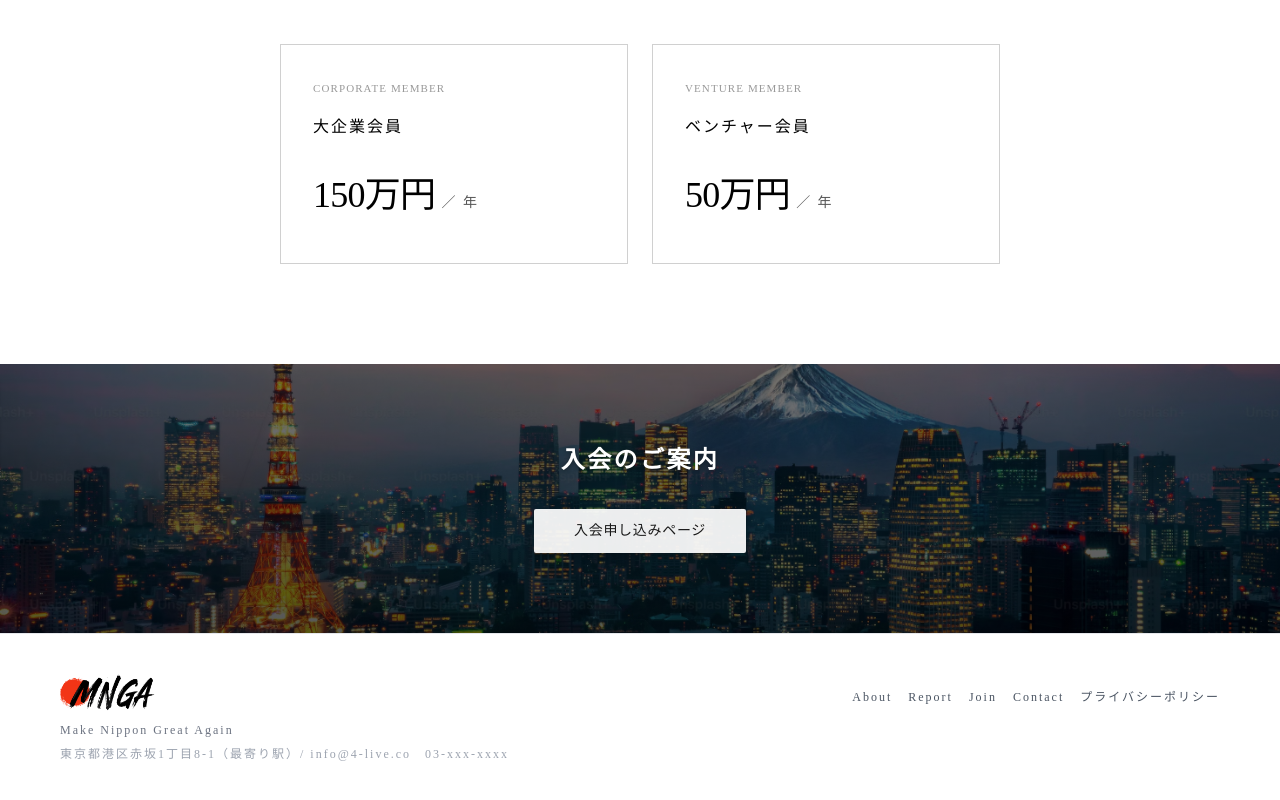
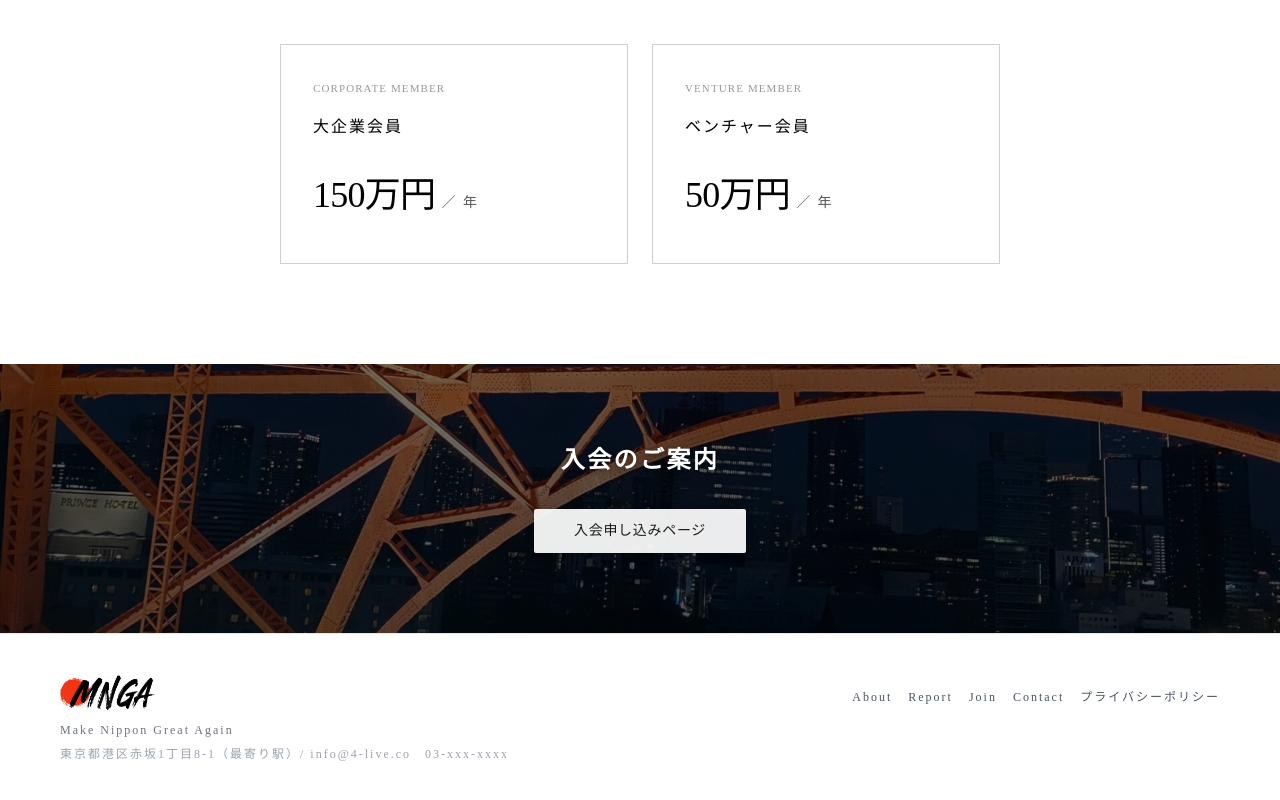
Before and after one commit to ikenoya1622-dotcom/mnga-homepage, a React (Vite) app: page /join in a window 1280 px wide. Shown: the part 674-1474 px from the top of the page. Built offline with nearby package versions, Linux system fonts and the light colour scheme; no server answers; a web font is replaced by a local one.

Commit message:
style: use 東京タワー背景.webp for 入会のご案内 CTA background
Swap tokyo-bg.jpg for the supplied webp asset. WebP cuts the
payload from ~830KB to ~270KB.

Co-Authored-By: Claude Sonnet 4.6 <noreply@anthropic.com>

```diff
--- a/src/components/CtaSection.jsx
+++ b/src/components/CtaSection.jsx
@@ -6,7 +6,7 @@ export default function CtaSection() {
       className="py-20 px-6"
       style={{
         position: 'relative',
-        backgroundImage: "url('/images/tokyo-bg.jpg')",
+        backgroundImage: "url('/images/東京タワー背景.webp')",
         backgroundSize: 'cover',
         backgroundPosition: 'center',
         backgroundRepeat: 'no-repeat',
```
Also changed, not shown: public/images/東京タワー背景.webp (added).
